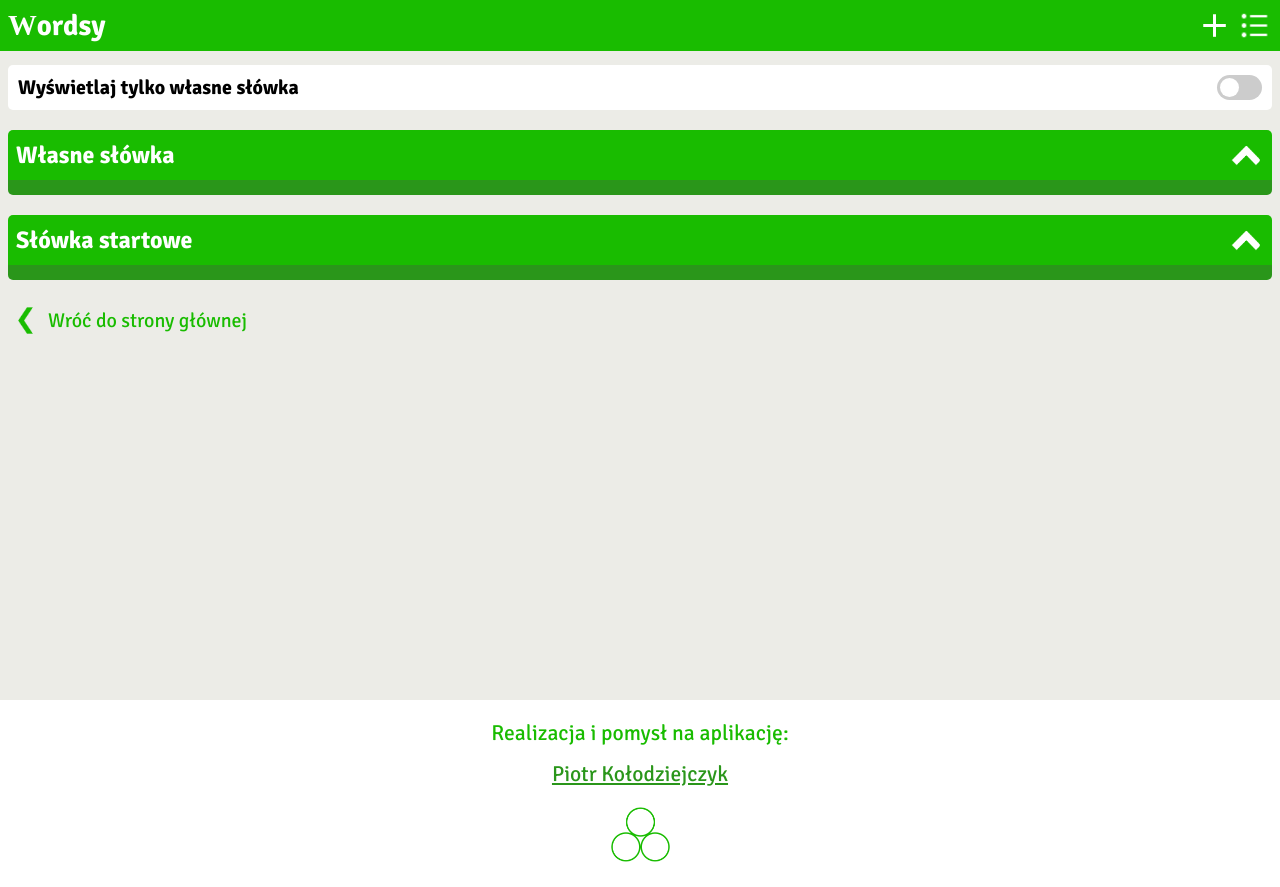
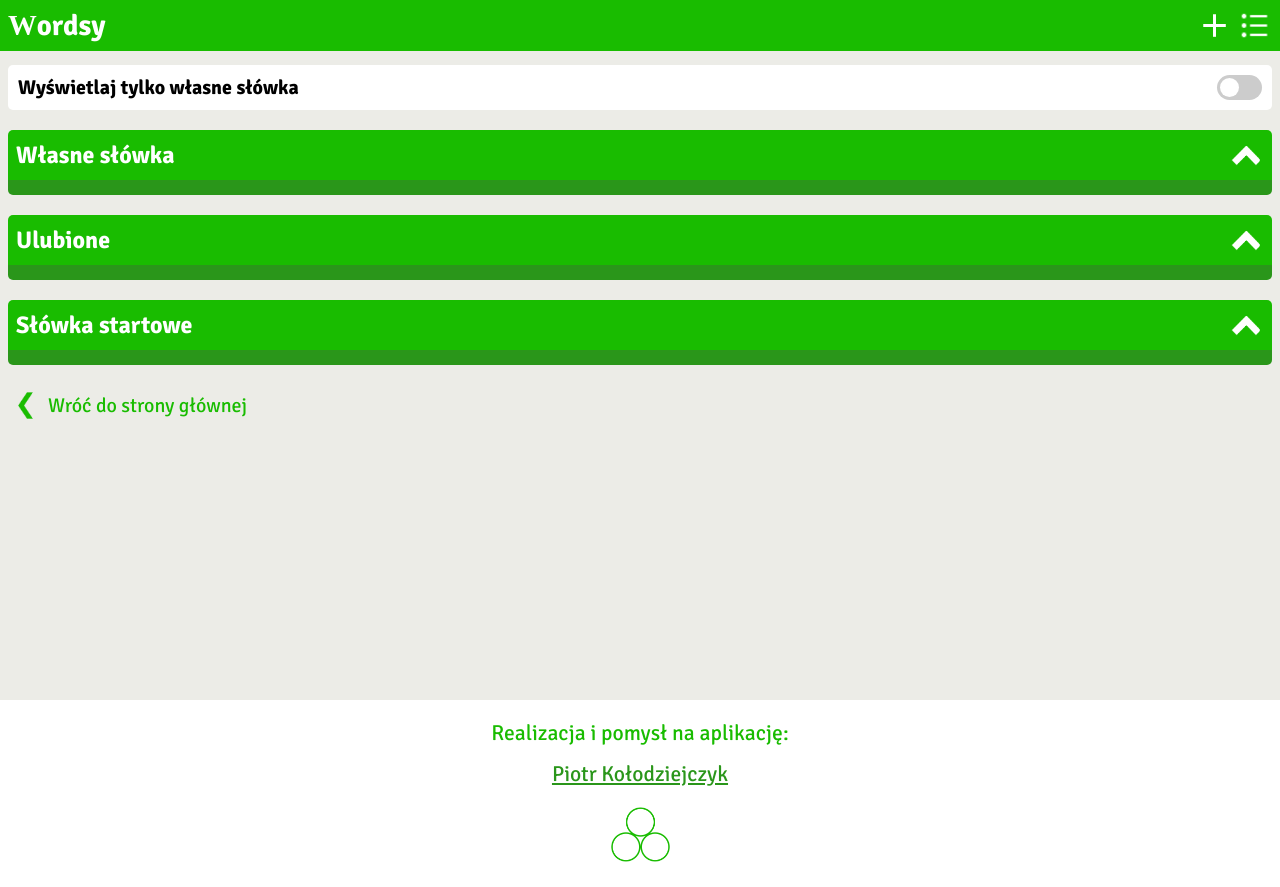
Before and after one commit to Piotrko64/wordsy, a Vue app: page /List in a window 1280 px wide. Built offline with nearby package versions, Linux system fonts and the light colour scheme; a web font is replaced by a local one; what v-wave would draw is missing.

Commit message:
Add favourite section to list page

```diff
--- a/src/components/listPage/SingleList.vue
+++ b/src/components/listPage/SingleList.vue
@@ -50,6 +50,7 @@
                />
             </div>
          </TransitionGroup>
+         <h3 class="centerFlex" v-if="!words.length">Brak słów</h3>
       </div>
    </div>
 </template>
@@ -63,7 +64,11 @@
    overflow: hidden;
    transition: all 0s linear;
 }
-
+h3 {
+   padding: 20px;
+   font-size: 1.75rem;
+   color: white;
+}
 .relative {
    position: relative;
 }
--- a/src/components/listPage/lllListMainComponent.vue
+++ b/src/components/listPage/lllListMainComponent.vue
@@ -5,7 +5,8 @@
 import BackToMainPage from '../../ui/BackToMainPage.vue';
 import SingleList from './SingleList.vue';
 const store = useWordsStore();
-const { getOwnWords, getStartWords, isOnlyOwnWords } = storeToRefs(store);
+const { getOwnWords, getStartWords, isOnlyOwnWords, getFavWords } =
+   storeToRefs(store);
 </script>
 <template>
    <div class="height">
@@ -28,6 +29,8 @@
          :isOwnWords="true"
          :words="getOwnWords"
       />
+
+      <SingleList title="Ulubione" :words="getFavWords" />
 
       <SingleList title="Słówka startowe" :words="getStartWords" />
 
--- a/src/stores/WordsStore.ts
+++ b/src/stores/WordsStore.ts
@@ -62,6 +62,9 @@
       },
       getStartWords(state) {
          return state.startWords;
+      },
+      getFavWords(state) {
+         return state.allWords.filter((word) => word.fav);
       },
    },
    actions: {
--- a/src/ui/form/BaseTextarea.vue
+++ b/src/ui/form/BaseTextarea.vue
@@ -14,7 +14,7 @@
    <div class="entireTextarea">
       <label for="field">{{ title }}</label>
       <textarea
-         id="field"
+         :id="name"
          @input="emits('updateData', name, valueInput)"
          v-model="valueInput"
          :placeholder="placeholder"
```
Also changed, not shown: 1 other file (tests, documents, lock files or other folders).
